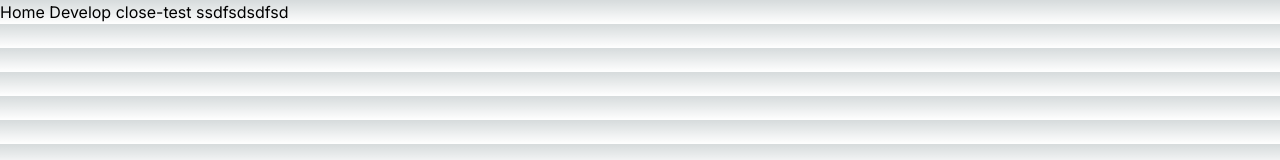
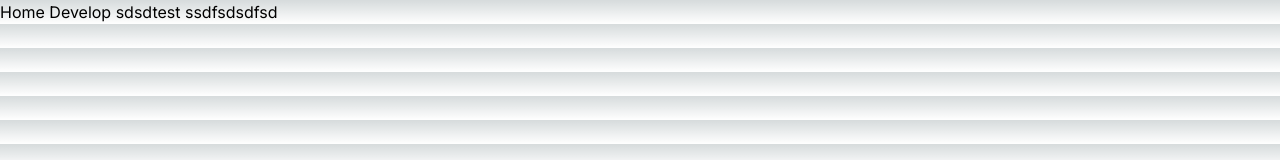
Before and after one commit to stat1202/yarn-nextjs-test, a Next.js app: page / in a window 1280 px wide. Shown: the top 160 px of the page. Built offline with nearby package versions, Linux system fonts and the light colour scheme.

Commit message:
close #7

```diff
--- a/src/app/page.tsx
+++ b/src/app/page.tsx
@@ -1,5 +1,5 @@
 import React from "react";
 
 export default function Home() {
-  return <div>Home Develop close-test ssdfsdsdfsd</div>;
+  return <div>Home Develop sdsdtest ssdfsdsdfsd</div>;
 }
```
